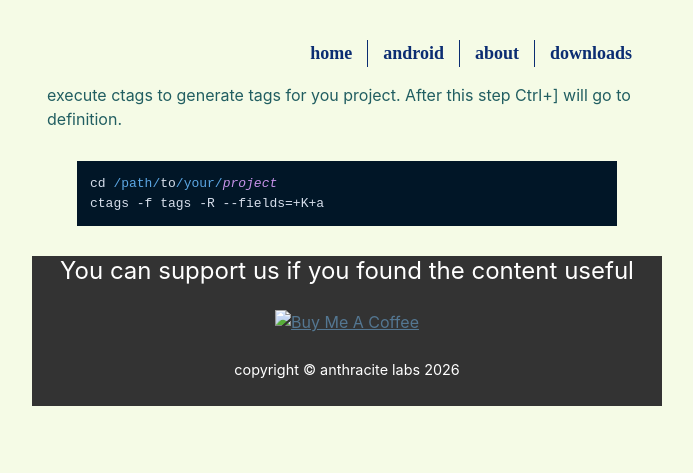
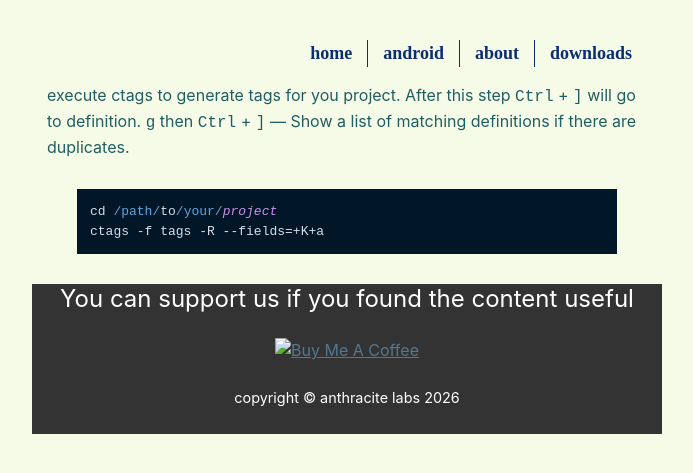
Before and after one commit to anthracitelabs/anthracitelabs.github.io, a Jekyll site: the page built from vim.md, in a window 1280 px wide. Shown: the top 473 px of the page, without its empty margins (293-986 px from the left). Built offline with Jekyll 4.4.1, drawn with Linux system fonts in a browser that asks for light colours; the repository's description, which GitHub fills in, is left out.

Commit message:
Update vim.md

```diff
--- a/vim.md
+++ b/vim.md
@@ -3,7 +3,8 @@ layout: default
 ---
 
 
-execute ctags to generate tags for you project. After this step Ctrl+] will go to definition.
+execute ctags to generate tags for you project. After this step <kbd>Ctrl</kbd> + <kbd>]</kbd> will go to definition.
+<kbd>g</kbd> then <kbd>Ctrl</kbd> + <kbd>]</kbd> — Show a list of matching definitions if there are duplicates.
 
 ~~~~
 cd /path/to/your/project
```
